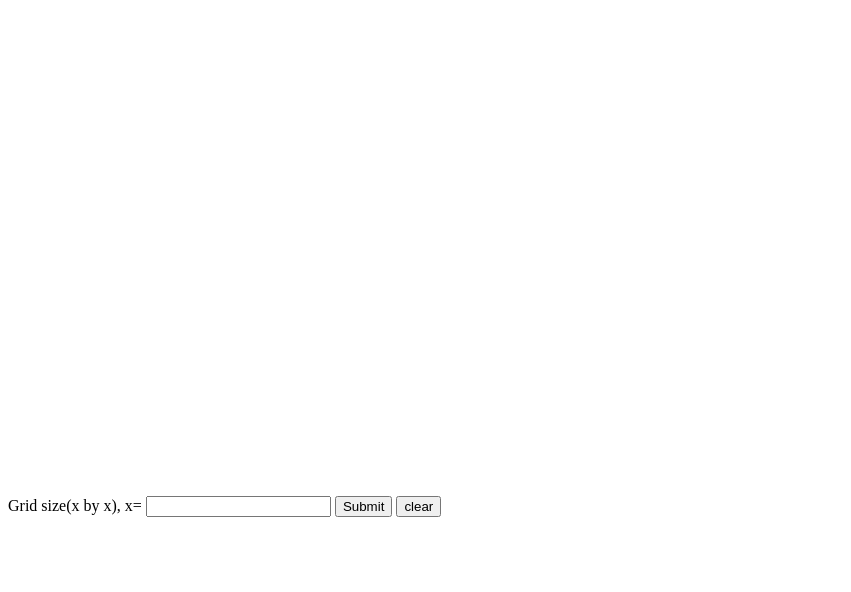
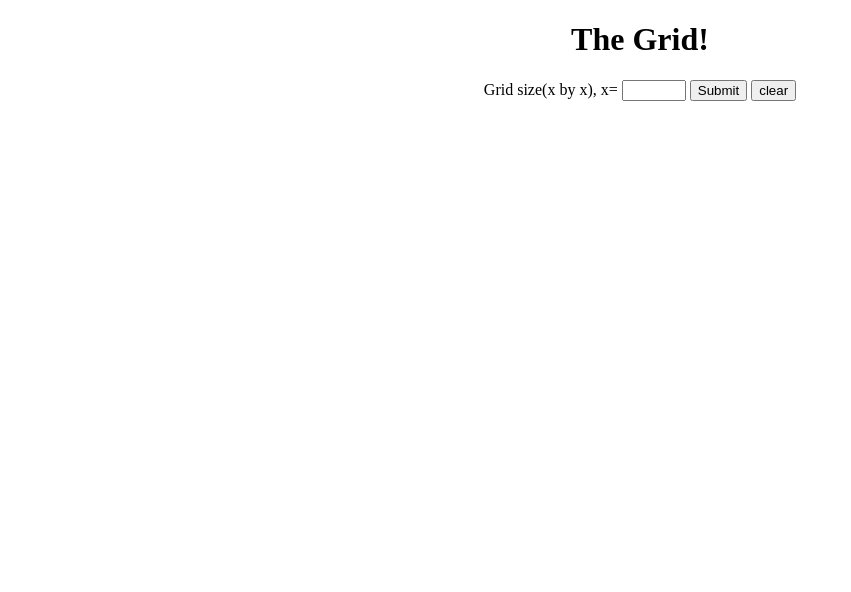
Before and after one commit to Dkazem91/jquery-grid, a plain HTML site: page index.html in a window 1280 px wide. Shown: the whole page, without its empty margins (0-851 px from the left). Drawn offline with nearby package versions, Linux system fonts and the light colour scheme.

Commit message:
Update index.html

```diff
--- a/index.html
+++ b/index.html
@@ -7,15 +7,19 @@
  <script src="script.js"></script>
 </head>
 <body>
-<div id="container"></div>
 
-<div>
+ <div id="wrapper">
+   <h1>The Grid!</h1>
   <form>
     Grid size(x by x), x=
-<input id="size" type="number"/>
+<input id="size" type="number" min="1" max="256"/>
     <input id="submit" type="submit">
     <button>clear</button>
   </form>
+
+<div id="container"></div>
 </div>
+
 </body>
+
 </html>
```
